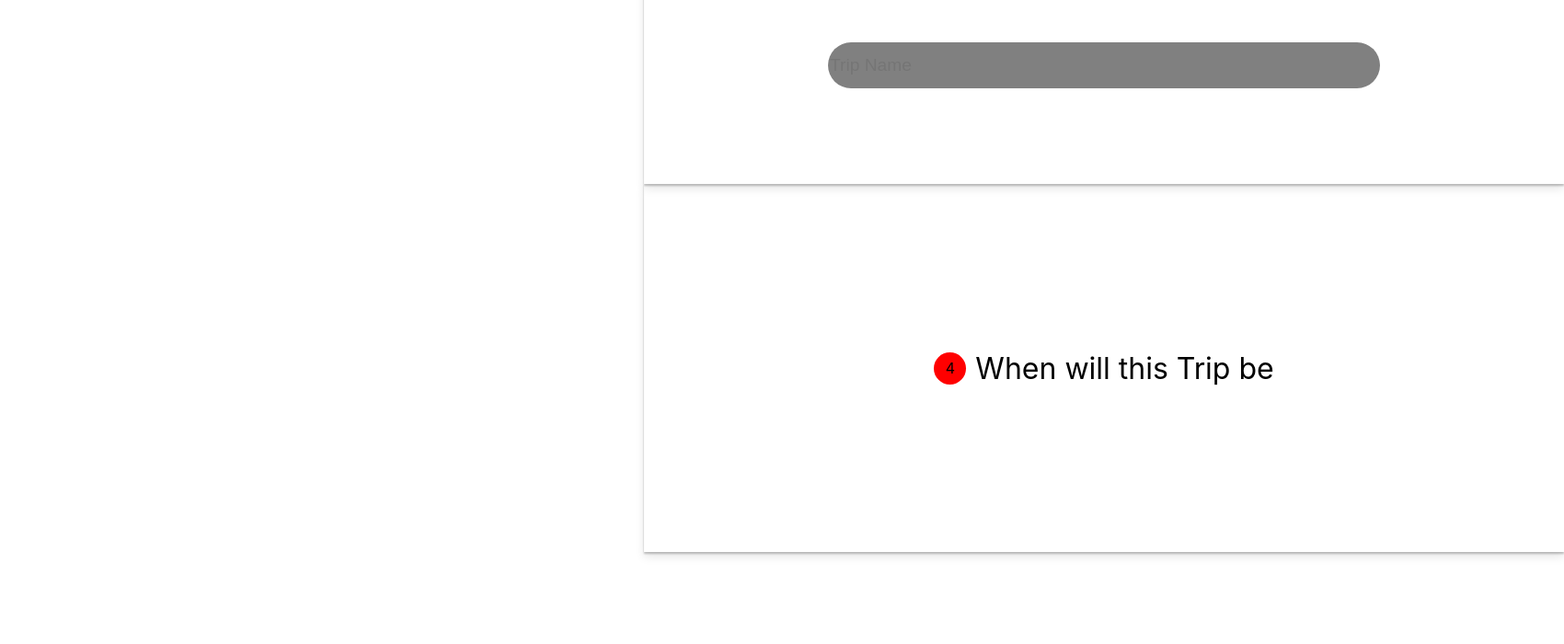
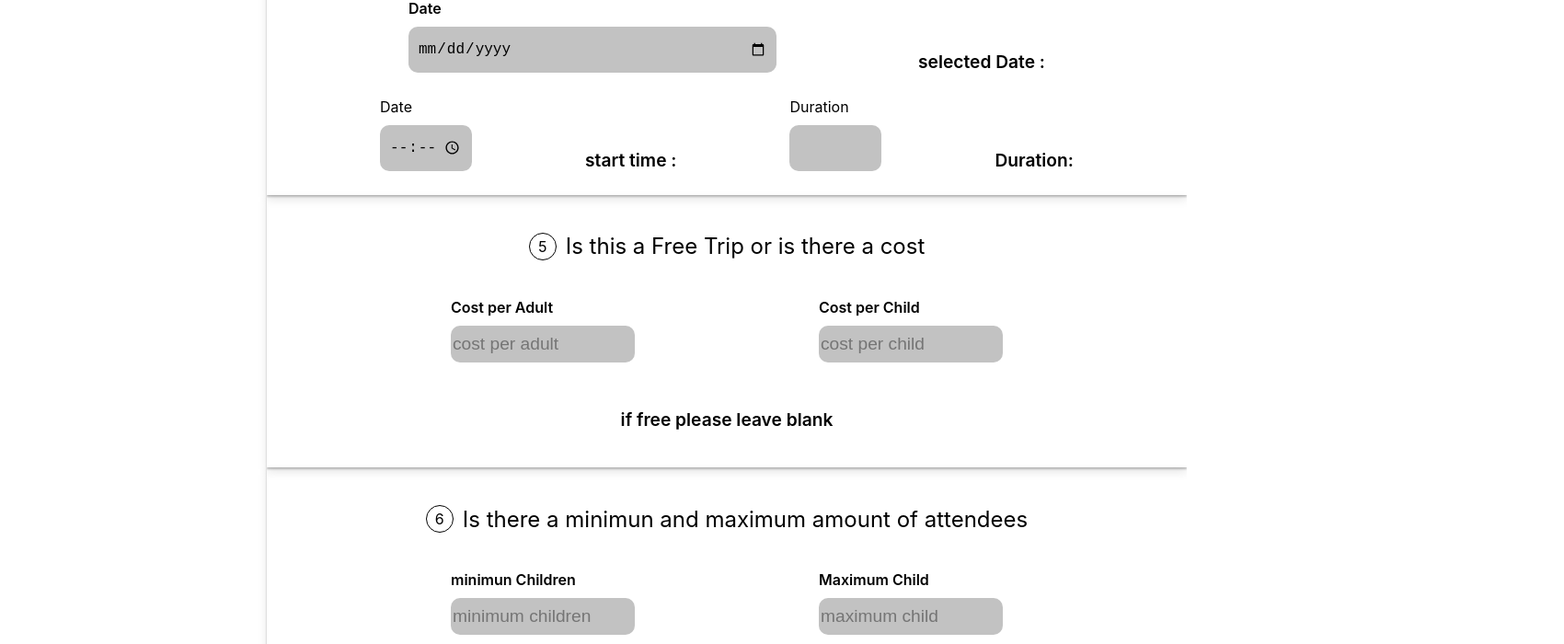
Before and after one commit to Saalehid365/homeschoolTrippy, a React (Create React App) app: page /recommendations in a window 1280 px wide. Shown: the part 1200-1900 px from the top of the page at 92% size, 1700 px wide, since content can reach past the window. Built offline with nearby package versions, Linux system fonts and the light colour scheme.

Commit message:
finalised recommendations

```diff
--- a/src/components/navbar.jsx
+++ b/src/components/navbar.jsx
@@ -32,10 +32,7 @@ export const Navbar = () => {
             <FaLightbulb className="icon" />
             <Link to="/recommendations">recommendations</Link>
           </div>
-          <div className="titleList">
-            <FaUserAlt className="icon" />
-            <Link to="/userProfile">profile</Link>
-          </div>
+
           <SignOut />
         </div>
       </div>
--- a/src/components/signOut.jsx
+++ b/src/components/signOut.jsx
@@ -2,5 +2,5 @@ import React from "react";
 import "./navbar.css";
 
 export const SignOut = () => {
-  return <button className="signOutBtn">Sign Out</button>;
+  return <button className="signOutBtn">Sign In</button>;
 };
--- a/src/pages/recommendations.css
+++ b/src/pages/recommendations.css
@@ -1,15 +1,23 @@
 .recContainer {
-  margin-left: 700px;
-  margin-top: 200px;
+  margin-top: 100px;
+  margin-left: 300px;
+  display: flex;
+  flex-direction: column;
+
+  align-items: center;
 }
-
+.trip-questions {
+  font-size: 4rem;
+  margin-bottom: 50px;
+  font-weight: 600;
+}
 .questionForm {
   height: 2000px;
   display: flex;
   flex-direction: column;
 }
 .TripQuestion {
-  font-size: 2rem;
+  font-size: 1.5rem;
 }
 .trip-question-title {
   display: flex;
@@ -17,18 +25,18 @@
   align-items: center;
 }
 .question-number {
-  border: 1px black;
+  border: 1px solid black;
   border-radius: 100%;
-  background-color: red;
-  height: 35px;
-  width: 35px;
+
+  height: 30px;
+  width: 30px;
   display: flex;
   justify-content: center;
   align-items: center;
   margin-right: 10px;
 }
 .Trip-icon {
-  font-size: 3rem;
+  font-size: 2rem;
 }
 .questions {
   display: flex;
@@ -55,7 +63,7 @@
 .label {
   border: 1px black;
   border-radius: 20px;
-  height: 150px;
+  height: 120px;
   width: 150px;
   display: flex;
   flex-direction: column;
@@ -79,13 +87,13 @@
 #option-2:checked ~ .label-2,
 #option-3:checked ~ .label-3,
 #option-4:checked ~ .label-4 {
-  background-color: blue;
+  background-color: rgb(106, 106, 157);
   color: white;
 }
 
 #option2-1:checked ~ .label-Q2-1,
 #option2-2:checked ~ .label-Q2-2 {
-  background-color: blue;
+  background-color: rgb(106, 106, 157);
   color: white;
 }
 #venue-location {
@@ -93,10 +101,99 @@
   width: 600px;
   border-radius: 25px;
   border-style: none;
-  background-color: grey;
+  background-color: rgba(128, 128, 128, 0.483);
+  padding-left: 20px;
+
+  font-size: 1.4rem;
+}
+.date-picker {
+  display: flex;
+  align-items: flex-end;
+  justify-content: space-evenly;
+  width: 100%;
+}
+.date-picker-date input {
+  width: 400px;
+  height: 50px;
+  border-radius: 10px;
+  background-color: rgba(128, 128, 128, 0.483);
+  border: 0.1px;
+  margin-top: 10px;
+  padding: 0 10px;
+  font-size: 1rem;
+}
+.date-picker-date h1 {
+  font-size: 1.2rem;
+  font-weight: 600;
+}
+.date-picker-date p {
+  font-weight: 600;
+}
+.time-picker-time input {
+  width: 100px;
+  height: 50px;
+  border-radius: 10px;
+  background-color: rgba(128, 128, 128, 0.483);
+  border: 0.1px;
+  margin-top: 10px;
+  padding: 0 10px;
+  font-size: 1rem;
+}
+.time-picker-time h1 {
+  font-size: 1.2rem;
+  font-weight: 600;
+}
+.free-label {
+  height: 50px;
+  width: 50px;
+  background-color: rgb(139, 178, 213);
+  border-radius: 15px;
+}
+.cost-question {
+  display: flex;
+  flex-direction: column;
+  align-items: center;
+  width: 100%;
+}
+.cost-question-option {
+  display: flex;
+  justify-content: space-evenly;
+  width: 100%;
+}
+
+.free-text {
+  margin-top: 50px;
+  font-weight: 600;
   font-size: 1.2rem;
 }
-#venue-location::after {
+.cost input {
+  width: 200px;
+  height: 40px;
+  border-radius: 10px;
+  background-color: rgba(128, 128, 128, 0.483);
+  border-style: none;
+  font-size: 1.2rem;
+  margin-top: 10px;
+}
+.cost p {
+  font-weight: 600;
+}
+.submitBtn {
+  height: 300px;
+  display: flex;
+  justify-content: center;
+  align-items: center;
+}
+
+.submitBtn button {
+  height: 50px;
+  width: 300px;
+  border-radius: 15px;
+  border-style: none;
+  font-size: 1.2rem;
   cursor: pointer;
-  border-style: none;
+  background-color: rgb(139, 178, 213);
 }
+.submitBtn button:hover {
+  background-color: rgb(106, 106, 157);
+}
--- a/src/pages/recommendations.jsx
+++ b/src/pages/recommendations.jsx
@@ -1,11 +1,39 @@
-import React from "react";
+import React, { useState } from "react";
 import { FaFootballBall, FaPaintBrush, FaBookOpen } from "react-icons/fa";
 import "./recommendations.css";
 
 export const Recommendations = () => {
+  const [date, setDate] = useState();
+  const [time, setTime] = useState();
+  const [duration, setDuration] = useState();
+
+  const [catergory, setCategory] = useState("");
+  const [privatpublic, setPrivatepublic] = useState("");
+  const [tripname, setTripname] = useState("");
+
+  const [tripcostadult, setTripcostadult] = useState("");
+  const [tripcostchild, setTripcostchild] = useState("");
+  const [tripmin, setTripmin] = useState("");
+  const [tripmax, setTripmax] = useState("");
+
+  function handleData(e) {
+    e.preventDefault();
+    console.warn(
+      "all data",
+      catergory,
+      privatpublic,
+      tripname,
+      tripcostadult,
+      tripcostchild,
+      tripmax,
+      tripmin
+    );
+  }
+
   return (
     <div className="recContainer">
-      <form action="" className="questionForm">
+      <p className="trip-questions">Trip Quesions</p>
+      <form onSubmit={handleData} className="questionForm">
         <div className="questions">
           <div className="trip-question-title">
             <div className="question-number">
@@ -21,6 +49,7 @@ export const Recommendations = () => {
                 id="option-1"
                 className="hidebx"
                 value="Sports"
+                onChange={(e) => setCategory(e.target.value)}
               />
               <label className="label label-1" for="option-1">
                 <FaFootballBall className="Trip-icon" />
@@ -34,6 +63,7 @@ export const Recommendations = () => {
                 id="option-2"
                 className="hidebx"
                 value="Arts and Crafts"
+                onChange={(e) => setCategory(e.target.value)}
               />
               <label className="label label-2" for="option-2">
                 <FaPaintBrush className="Trip-icon" />
@@ -47,6 +77,7 @@ export const Recommendations = () => {
                 id="option-3"
                 className="hidebx"
                 value="Education"
+                onChange={(e) => setCategory(e.target.value)}
               />
               <label className="label label-3" for="option-3">
                 <FaBookOpen className="Trip-icon" />
@@ -60,6 +91,7 @@ export const Recommendations = () => {
                 id="option-4"
                 className="hidebx"
                 value="Education"
+                onChange={(e) => setCategory(e.target.value)}
               />
               <label className="label label-4" for="option-4">
                 <FaBookOpen className="Trip-icon" />
@@ -83,6 +115,7 @@ export const Recommendations = () => {
                 id="option2-1"
                 className="hidebx"
                 value="private"
+                onChange={(e) => setPrivatepublic(e.target.value)}
               />
               <label className="label label-Q2-1" for="option2-1">
                 <p>Private</p>
@@ -95,6 +128,7 @@ export const Recommendations = () => {
                 id="option2-2"
                 className="hidebx"
                 value="public"
+                onChange={(e) => setPrivatepublic(e.target.value)}
               />
               <label className="label label-Q2-2" for="option2-2">
                 <p>Public</p>
@@ -115,6 +149,7 @@ export const Recommendations = () => {
               name="venue-location"
               id="venue-location"
               placeholder="Trip Name"
+              onChange={(e) => setTripname(e.target.value)}
             />
           </div>
         </div>
@@ -125,6 +160,117 @@ export const Recommendations = () => {
             </div>
             <p className="TripQuestion">When will this Trip be</p>
           </div>
+          <div className="date-picker">
+            <div className="date-picker-date">
+              <p>Date</p>
+              <input type="date" onChange={(e) => setDate(e.target.value)} />
+            </div>
+            <div className="date-picker-date">
+              <h1>selected Date : {date}</h1>
+            </div>
+          </div>
+          <div className="date-picker">
+            <div className="time-picker-time">
+              <p>Date</p>
+              <input type="time" onChange={(e) => setTime(e.target.value)} />
+            </div>
+            <div className="time-picker-time">
+              <h1>start time : {time}</h1>
+            </div>
+            <div className="time-picker-time">
+              <p>Duration</p>
+              <input
+                type="number"
+                onChange={(e) => setDuration(e.target.value)}
+              />
+            </div>
+            <div className="time-picker-time">
+              <h1>
+                Duration: {duration} {duration && <>hr</>}{" "}
+              </h1>
+            </div>
+          </div>
+        </div>
+        <div className="questions">
+          <div className="trip-question-title">
+            <div className="question-number">
+              <p>5</p>
+            </div>
+            <p className="TripQuestion">
+              Is this a Free Trip or is there a cost
+            </p>
+          </div>
+          <div className="optionsList">
+            <div className="cost-question">
+              <div className="cost-question-option">
+                <div className="cost">
+                  <p>Cost per Adult</p>
+                  <input
+                    type="number"
+                    name="costAdult"
+                    id="costAdult"
+                    placeholder="cost per adult"
+                    onChange={(e) => setTripcostadult(e.target.value)}
+                  />
+                </div>
+                <div className="cost">
+                  <p>Cost per Child</p>
+                  <input
+                    type="number"
+                    name="costChild"
+                    id="costChild"
+                    placeholder="cost per child"
+                    onChange={(e) => setTripcostchild(e.target.value)}
+                  />
+                </div>
+              </div>
+              <div className="free-text">
+                <p>if free please leave blank </p>
+              </div>
+            </div>
+          </div>
+        </div>
+        <div className="questions">
+          <div className="trip-question-title">
+            <div className="question-number">
+              <p>6</p>
+            </div>
+            <p className="TripQuestion">
+              Is there a minimun and maximum amount of attendees
+            </p>
+          </div>
+          <div className="optionsList">
+            <div className="cost-question">
+              <div className="cost-question-option">
+                <div className="cost">
+                  <p>minimun Children</p>
+                  <input
+                    type="number"
+                    name="minChildren"
+                    id="minChildren"
+                    placeholder="minimum children"
+                    onChange={(e) => setTripmin(e.target.value)}
+                  />
+                </div>
+                <div className="cost">
+                  <p>Maximum Child</p>
+                  <input
+                    type="number"
+                    name="maxChildren"
+                    id="macChildren"
+                    placeholder="maximum child"
+                    onChange={(e) => setTripmax(e.target.value)}
+                  />
+                </div>
+              </div>
+              <div className="free-text">
+                <p>if theres no Min/Max please leave blank </p>
+              </div>
+            </div>
+          </div>
+        </div>
+        <div className="submitBtn">
+          <button type="submit">Submit</button>
         </div>
       </form>
     </div>
```
Also changed, not shown: src/pages/trip.jsx (+4 -7 lines), src/pages/upcomingTrips.css (+11 -3 lines).
